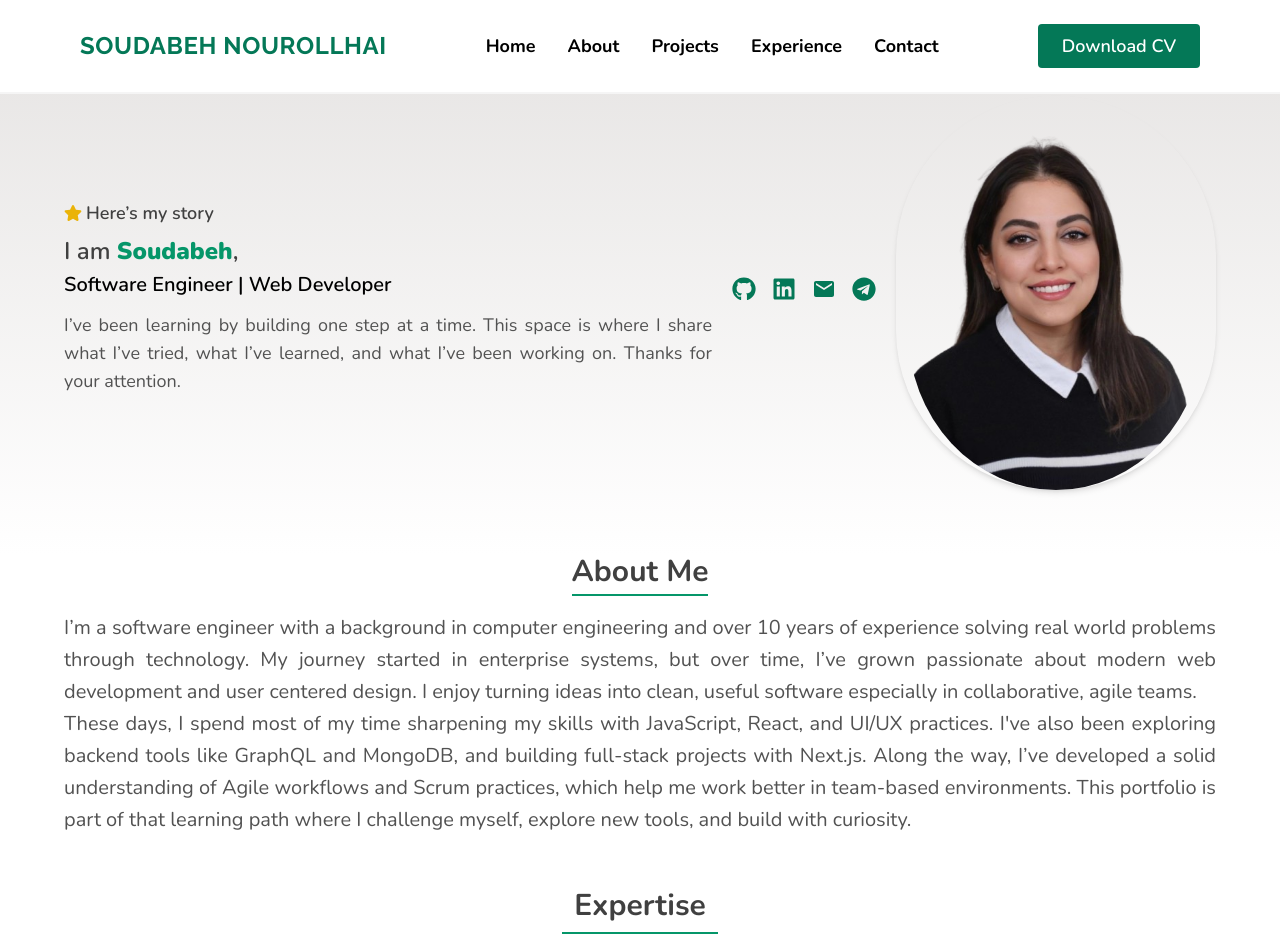
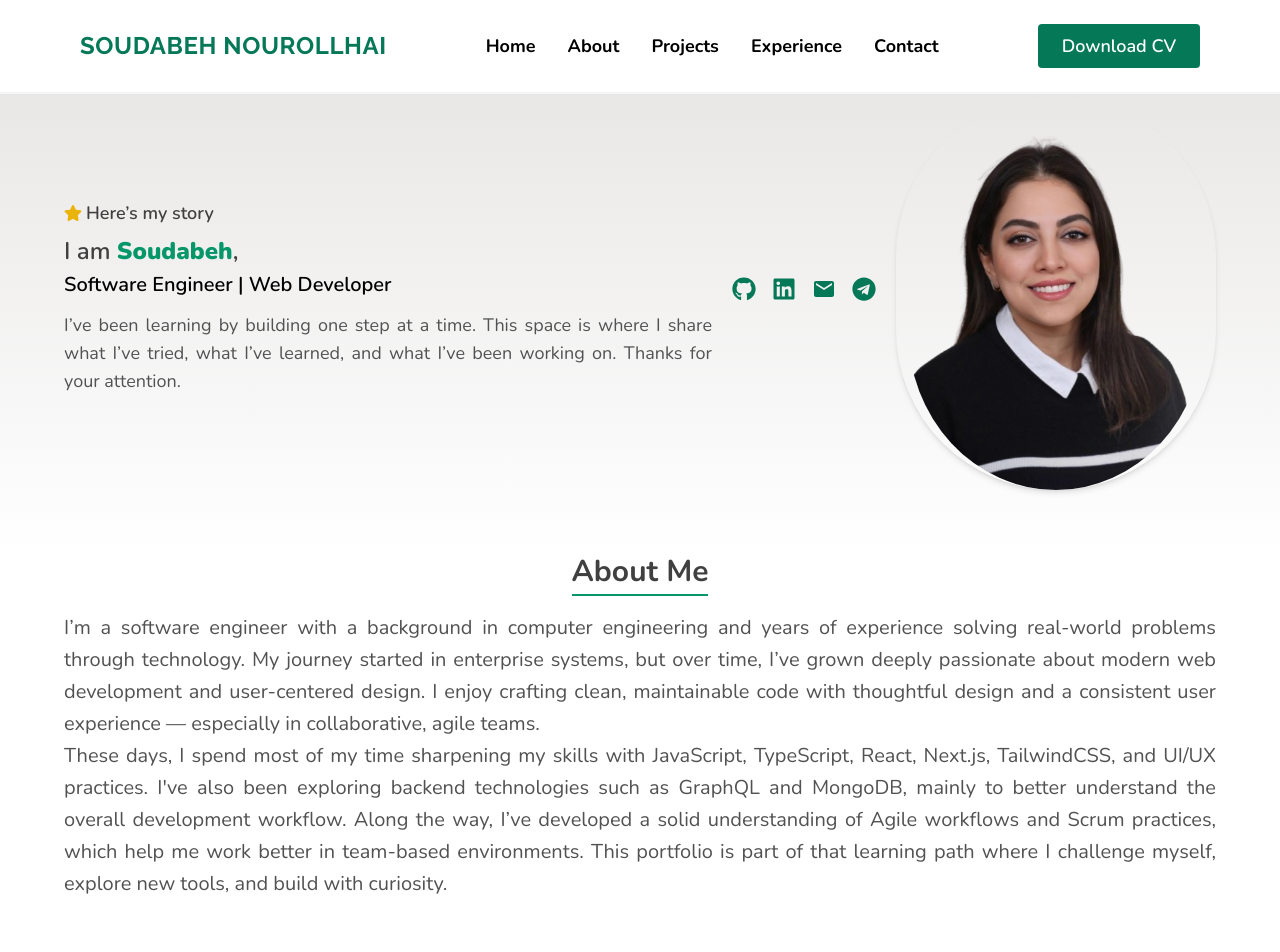
Before and after one commit to Soudabeh-Noorollahi/My-Portfolio, a React (Vite) app: page / in a window 1280 px wide. Shown: the top 952 px of the page. Built offline with nearby package versions, Linux system fonts and the light colour scheme.

Commit message:
refactor: polish About section content for clarity and professionalism

```diff
--- a/src/components/modules/AboutMe.jsx
+++ b/src/components/modules/AboutMe.jsx
@@ -18,17 +18,19 @@ function AboutMe() {
           </h4>
           <p className="text-xl mx-auto leading-8 text-neutral-600 text-justify ">
             I’m a software engineer with a background in computer engineering
-            and over 10 years of experience solving real world problems through
+            and years of experience solving real-world problems through
             technology. My journey started in enterprise systems, but over time,
-            I’ve grown passionate about modern web development and user centered
-            design. I enjoy turning ideas into clean, useful software especially
-            in collaborative, agile teams.
+            I’ve grown deeply passionate about modern web development and
+            user-centered design. I enjoy crafting clean, maintainable code with
+            thoughtful design and a consistent user experience — especially in
+            collaborative, agile teams.
           </p>
           <p className="mb-5 text-xl leading-8 text-neutral-600 text-justify">
             These days, I spend most of my time sharpening my skills with
-            JavaScript, React, and UI/UX practices. I've also been exploring
-            backend tools like GraphQL and MongoDB, and building full-stack
-            projects with Next.js. Along the way, I’ve developed a solid
+            JavaScript, TypeScript, React, Next.js, TailwindCSS, and UI/UX
+            practices. I've also been exploring backend technologies such as
+            GraphQL and MongoDB, mainly to better understand the overall
+            development workflow. Along the way, I’ve developed a solid
             understanding of Agile workflows and Scrum practices, which help me
             work better in team-based environments. This portfolio is part of
             that learning path where I challenge myself, explore new tools, and
```
